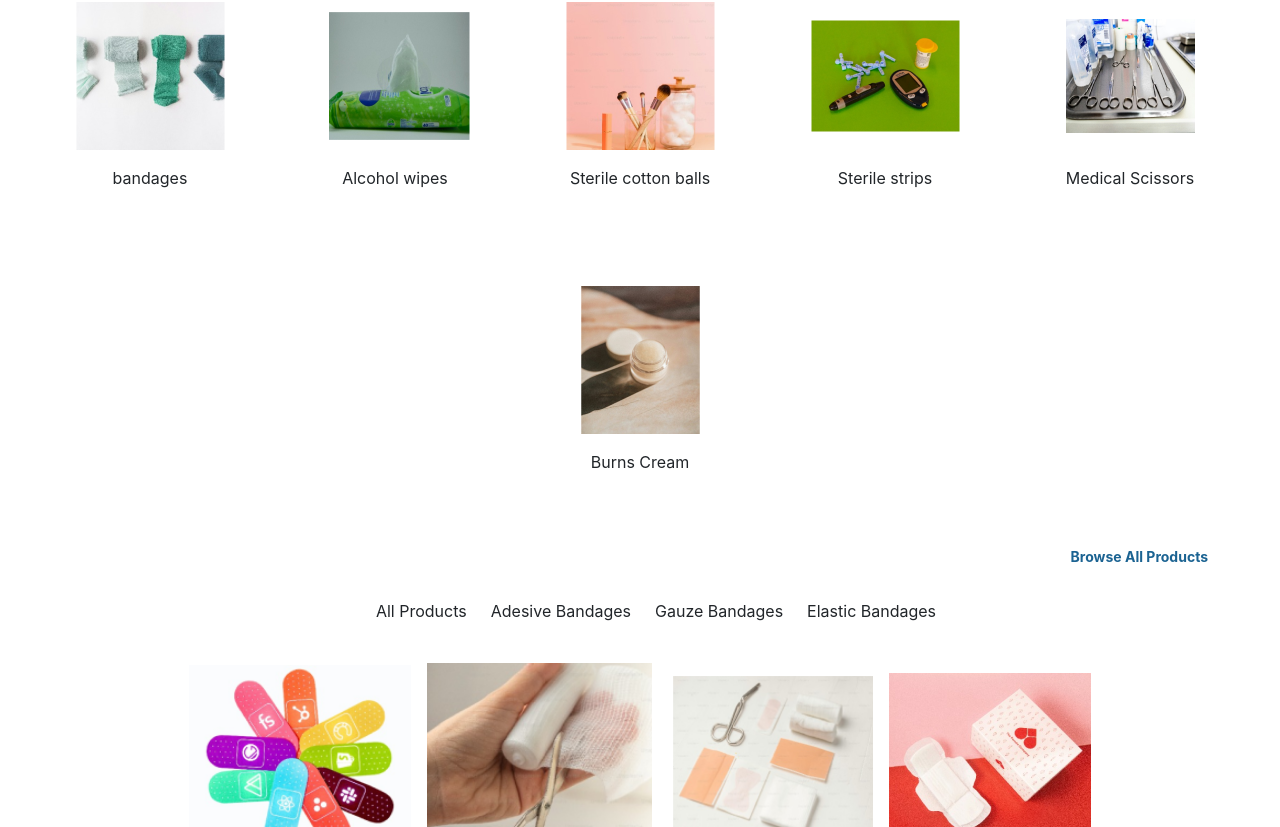
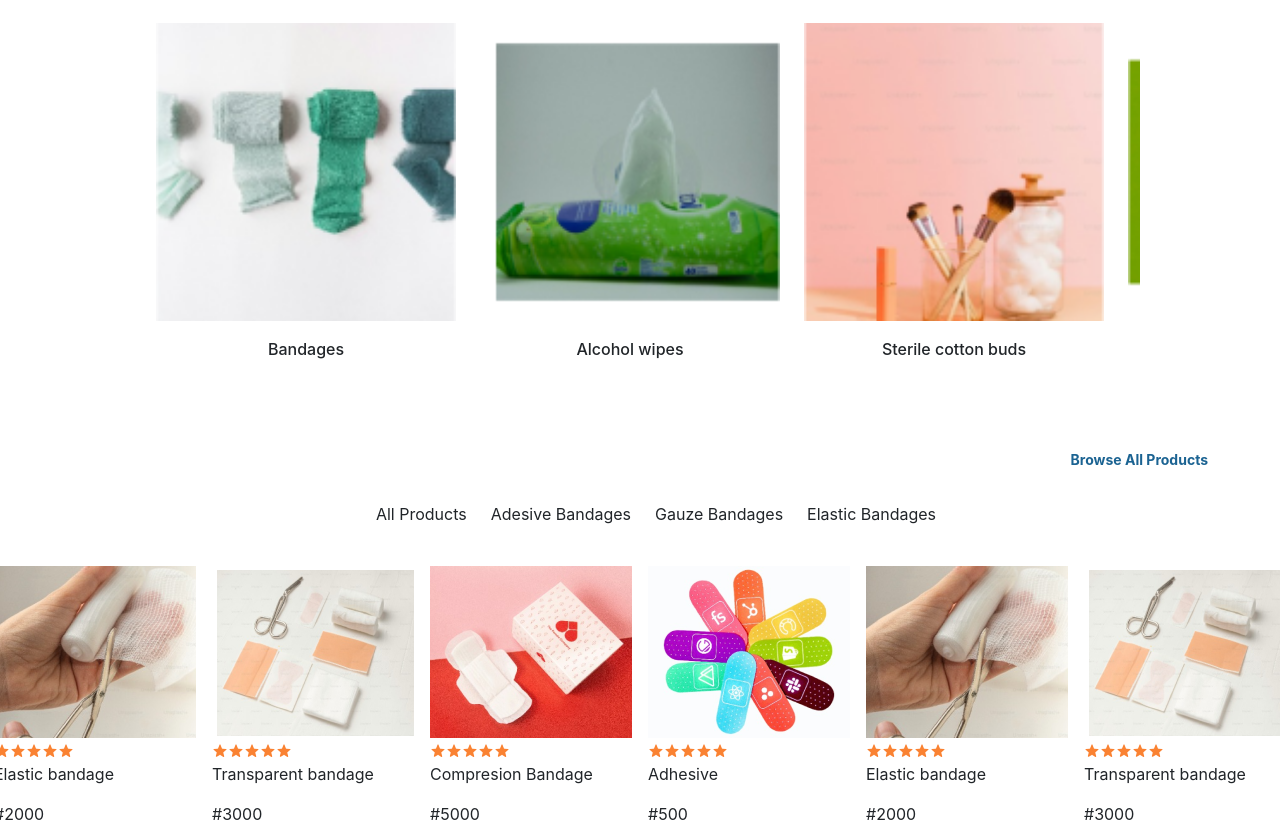
Before and after one commit to Habiblassz/timbu, a React (Create React App) app: page / in a window 1280 px wide. Shown: the part 1173-2000 px from the top of the page. Built offline with nearby package versions, Linux system fonts and the light colour scheme; the HTML template or start-up script is replaced by a standard one.

Commit message:
modified shop component

```diff
--- a/src/components/shop.css
+++ b/src/components/shop.css
@@ -12,11 +12,35 @@
 
 .shopping-item-array {
 	display: flex;
-	justify-content: center;
-	align-items: center;
-	gap: 1rem;
-	margin-bottom: 4.5rem;
-	flex-wrap: wrap;
+	/* justify-content: center;
+	align-items: center; */
+	gap: 1.5rem;
+	margin: 3.5rem auto;
+	overflow-x: scroll;
+	scrollbar-width: 10% !important;
+	-ms-scroll-limit-x-max: 2rem;
+	padding: 0 1rem;
+	max-width: 1000px;
+	padding-bottom: 2rem;
+	/* scroll-snap-type: x proximity; */
+}
+
+.shopping-item-array::-webkit-scrollbar,
+.bandages::-webkit-scrollbar {
+	height: 3px;
+	/* background-color: red; */
+	width: 5rem;
+}
+.shopping-item-array::-webkit-scrollbar-track,
+.bandages::-webkit-scrollbar-track {
+	/* background-color: green; */
+	max-width: 5rem;
+}
+.shopping-item-array::-webkit-scrollbar-thumb,
+.bandages::-webkit-scrollbar-thumb {
+	max-width: 5rem;
+	background-color: rgba(0, 81, 128, 0.534);
+	border-radius: 4px;
 }
 
 .shopping-item {
@@ -25,14 +49,15 @@
 	align-items: center;
 	justify-content: center;
 	gap: 1rem;
-	font-size: 500;
+	font-weight: 500;
 	font-size: 1rem;
+	min-width: 300px;
+	/* scroll-snap-align: center; */
 }
 
 .shopping-item img {
 	object-fit: cover;
 	width: 100%;
-	height: 80%;
 }
 
 .bandage-links div,
@@ -69,8 +94,9 @@
 	display: flex;
 	justify-content: center;
 	align-items: center;
-	flex-wrap: wrap;
+	overflow-x: auto;
 	gap: 1rem;
+	padding-bottom: 2rem;
 }
 
 .gallery .bandage-tray {
@@ -78,8 +104,13 @@
 	flex-direction: column;
 }
 
-@media (min-width: 760px) {
+@media (max-width: 760px) {
 	.shopping-item-array {
-		gap: 6rem;
+		max-width: 300px;
+		margin: 2rem auto;
+		/* background-color: red; */
+	}
+	.shopping-item {
+		min-width: 100px;
 	}
 }
--- a/src/components/shop.jsx
+++ b/src/components/shop.jsx
@@ -12,20 +12,43 @@ import compression from "../images/Image (9).png";
 import "./shop.css";
 
 class Shop extends Component {
-	state = {};
+	state = {
+		image: [
+			[bandage, "Bandages"],
+			[alcohol, "Alcohol wipes"],
+			[sterileCotton, "Sterile cotton buds"],
+			[sterile, "Sterile stripes"],
+			[medical, "Medical scissors"],
+			[burns, "Burns cream"],
+		],
+		bandageImages: [
+			[adhesive, "Adhesive", "#500"],
+			[elastic, "Elastic bandage", "#2000"],
+			[transparent, "Transparent bandage", "#3000"],
+			[compression, "Compresion Bandage", "#5000"],
+		],
+	};
 	render() {
+		// const url =
+		// 	"https://api.timbu.cloud/products?APP_ID=SZ4TF873UKWDWLI&API_KEY=71ca24ca05fb40488f0fb83750de43df20240713102951441458";
+
+		// const request = () => fetch(url);
+		// let FetchImages = async () => {
+		// 	let data = await request();
+		// 	let response = await data.json();
+		// 	console.log(response);
+		// };
+		// FetchImages();
+
 		return (
 			<div className="gallery">
 				<div className="heading-text">
 					<span>Shop with Categories</span>
 				</div>
 				<div className="shopping-item-array">
-					<Item image={bandage} span="bandages" />
-					<Item image={alcohol} span="Alcohol wipes" />
-					<Item image={sterileCotton} span="Sterile cotton balls" />
-					<Item image={sterile} span="Sterile strips" />
-					<Item image={medical} span="Medical Scissors" />
-					<Item image={burns} span="Burns Cream" />
+					{this.state.image.map((item, index) => (
+						<Item key={index} image={item[0]} span={item[1]} />
+					))}
 				</div>
 				<div className="bandage-links">
 					<div>
@@ -47,7 +70,24 @@ class Shop extends Component {
 					</ul>
 				</div>
 				<div className="bandages">
-					<Bandage
+					{this.state.bandageImages.map((item, index) => (
+						<Bandage
+							key={index}
+							img={item[0]}
+							paragraph={item[1]}
+							number={item[2]}
+						/>
+					))}
+					{this.state.bandageImages.map((item, index) => (
+						<Bandage
+							key={index}
+							img={item[0]}
+							paragraph={item[1]}
+							number={item[2]}
+						/>
+					))}
+
+					{/* <Bandage
 						img={adhesive}
 						paragraph="Adhesive Bandages(Plasters)"
 						number="#500"
@@ -66,7 +106,7 @@ class Shop extends Component {
 						img={compression}
 						paragraph="Compression Bandages"
 						number="#5000"
-					/>
+					/> */}
 				</div>
 				<div className="view-all">
 					<a href="#">View All</a>
@@ -90,11 +130,9 @@ function Bandage(props) {
 		<div className="bandage-tray">
 			<img src={props.img} alt="" />
 			<div className="stars">
-				<Stars />
-				<Stars />
-				<Stars />
-				<Stars />
-				<Stars />
+				{[1, 2, 3, 4, 5].map((index) => (
+					<Stars key={index} />
+				))}
 			</div>
 			<p>{props.paragraph}</p>
 			<span>{props.number}</span>
```
